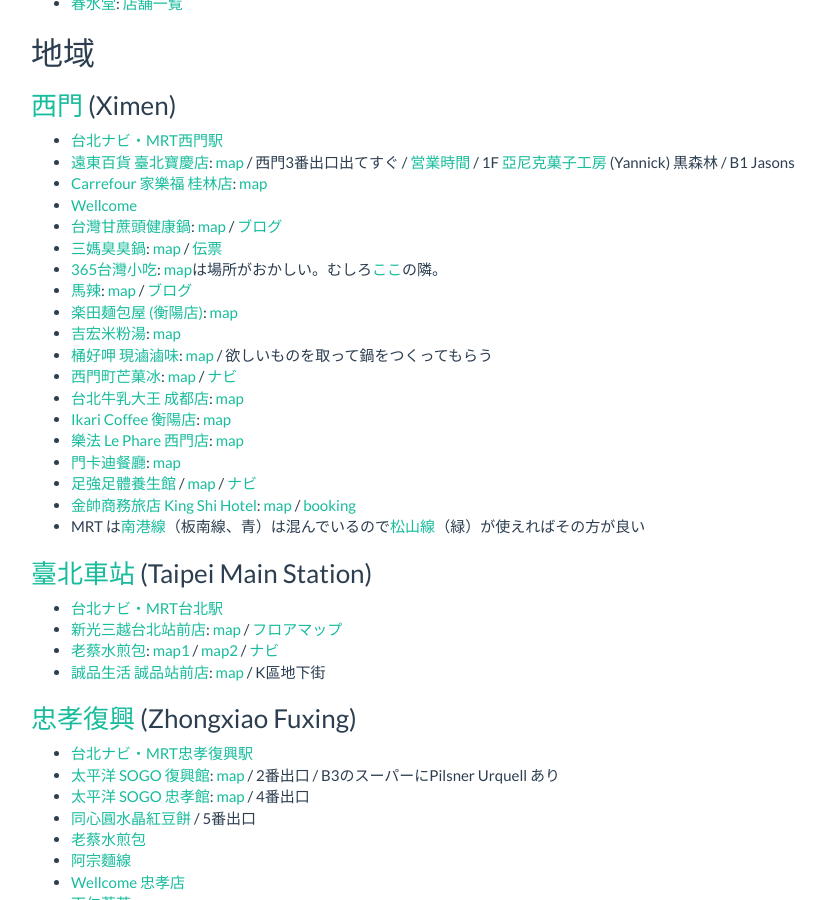
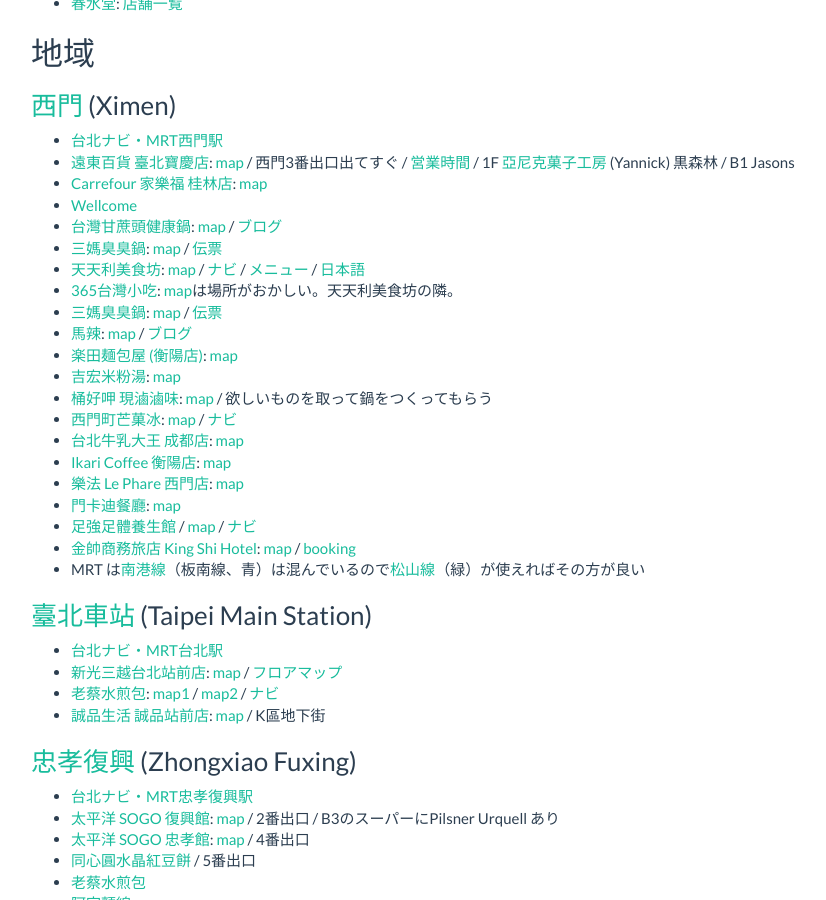
Before and after one commit to sekika/sekika.github.io, a Jekyll site: the page built from _posts/2017-04-01-Taipei.md, in a window 1280 px wide and 900 px high, scrolled down 747 px. Shown: the whole window, without its empty margins (39-865 px from the left). Built offline with Jekyll 4.4.1, drawn with Linux system fonts in a browser that asks for light colours; nearby versions of some CDN libraries; comment, search, counter and statistics services are not loaded.

Commit message:
天天利美食坊

```diff
--- a/_posts/2017-04-01-Taipei.md
+++ b/_posts/2017-04-01-Taipei.md
@@ -35,7 +35,9 @@
 * [Wellcome](https://goo.gl/maps/RpTsEjnTEBo)
 * [台灣甘蔗頭健康鍋](http://www.ipeen.com.tw/shop/44947-%E5%8F%B0%E7%81%A3%E7%94%98%E8%94%97%E9%A0%AD%E5%81%A5%E5%BA%B7%E9%8D%8B): [map](https://goo.gl/maps/jp7XvhL5kLs) / [ブログ](http://www.checkinnbali.com/kanna/2013/03/post-650.html)
 * [三媽臭臭鍋](https://www.facebook.com/pages/%E4%B8%89%E5%AA%BD%E8%87%AD%E8%87%AD%E9%8D%8B%E8%A5%BF%E9%96%80%E5%BA%97/195990957095557): [map](https://goo.gl/maps/SBnjhMxXHtQ2) / [伝票](https://www.google.com/maps/place/%E4%B8%89%E5%AA%BD%E8%87%AD%E8%87%AD%E9%8D%8B/@25.042659,121.504854,3a,75y,90t/data=!3m8!1e2!3m6!1s-v3sMiQe619s%2FWN_g-P52YQI%2FAAAAAAABGB0%2FwppUZa2exqILRpnv6rIEVRInKW3ksPO6QCJkC!2e4!3e12!6s%2F%2Flh6.googleusercontent.com%2F-v3sMiQe619s%2FWN_g-P52YQI%2FAAAAAAABGB0%2FwppUZa2exqILRpnv6rIEVRInKW3ksPO6QCJkC%2Fw203-h270-k-no%2F!7i3024!8i4032!4m12!1m6!3m5!1s0x3442a90859efa725:0xa533dfff38651d55!2z5LiJ5aq96Iet6Iet6Y2L!8m2!3d25.0426424!4d121.5048373!3m4!1s0x3442a90859efa725:0xa533dfff38651d55!8m2!3d25.0426424!4d121.5048373!6m1!1e1)
-* [365台灣小吃](http://www.ipeen.com.tw/shop/60586-365%E5%8F%B0%E7%81%A3%E5%B0%8F%E5%90%83): [map](https://goo.gl/maps/LqbaaBAUZn42)は場所がおかしい。むしろ[ここ](https://goo.gl/maps/VWV69shaWRH2)の隣。
+* [天天利美食坊](https://twitter.com/hashtag/%E5%A4%A9%E5%A4%A9%E5%88%A9%E7%BE%8E%E9%A3%9F%E5%9D%8A): [map](https://goo.gl/maps/1NvFYJWNZbF2) / [ナビ](http://www.taipeinavi.com/food/896/) / [メニュー](http://imagec.navi.com/images/communi/taipei/03/896/b7557a6ceb2e7715_S.jpg) / [日本語](http://imagec.navi.com/images/communi/taipei/03/896/eddcce2e7932ab22_S.jpg)
+* [365台灣小吃](http://www.ipeen.com.tw/shop/60586-365%E5%8F%B0%E7%81%A3%E5%B0%8F%E5%90%83): [map](https://goo.gl/maps/LqbaaBAUZn42)は場所がおかしい。天天利美食坊の隣。
+* [三媽臭臭鍋](https://www.facebook.com/pages/%E4%B8%89%E5%AA%BD%E8%87%AD%E8%87%AD%E9%8D%8B%E8%A5%BF%E9%96%80%E5%BA%97/195990957095557): [map](https://goo.gl/maps/SBnjhMxXHtQ2) / [伝票](https://www.google.com/maps/place/%E4%B8%89%E5%AA%BD%E8%87%AD%E8%87%AD%E9%8D%8B/@25.042659,121.504854,3a,75y,90t/data=!3m8!1e2!3m6!1s-v3sMiQe619s%2FWN_g-P52YQI%2FAAAAAAABGB0%2FwppUZa2exqILRpnv6rIEVRInKW3ksPO6QCJkC!2e4!3e12!6s%2F%2Flh6.googleusercontent.com%2F-v3sMiQe619s%2FWN_g-P52YQI%2FAAAAAAABGB0%2FwppUZa2exqILRpnv6rIEVRInKW3ksPO6QCJkC%2Fw203-h270-k-no%2F!7i3024!8i4032!4m12!1m6!3m5!1s0x3442a90859efa725:0xa533dfff38651d55!2z5LiJ5aq96Iet6Iet6Y2L!8m2!3d25.0426424!4d121.5048373!3m4!1s0x3442a90859efa725:0xa533dfff38651d55!8m2!3d25.0426424!4d121.5048373!6m1!1e1)
 * [馬辣](http://www.mala-1.com.tw/jp/location02.html): [map](https://goo.gl/maps/YXfkJgGtZzB2) / [ブログ](http://tontontaro.exblog.jp/21194936/)
 * [楽田麺包屋 (衡陽店)](http://4travel.jp/overseas/area/asia/taiwan/taipei/restaurant/10501519/): [map](https://goo.gl/maps/uqL1Ho2ZxTm)
 * [吉宏米粉湯](http://www.ipeen.com.tw/shop/1082330-%E5%90%89%E5%AE%8F%E7%B1%B3%E7%B2%89%E6%B9%AF-%E8%A5%BF%E9%96%80%E7%94%BA%E5%BA%97): [map](https://goo.gl/maps/1zWwfwZL3Vn)
```
